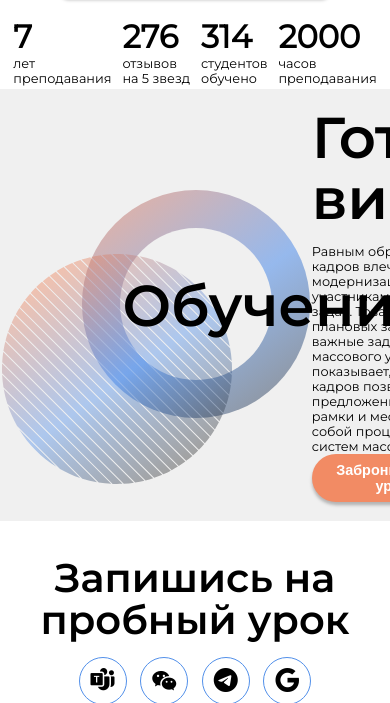
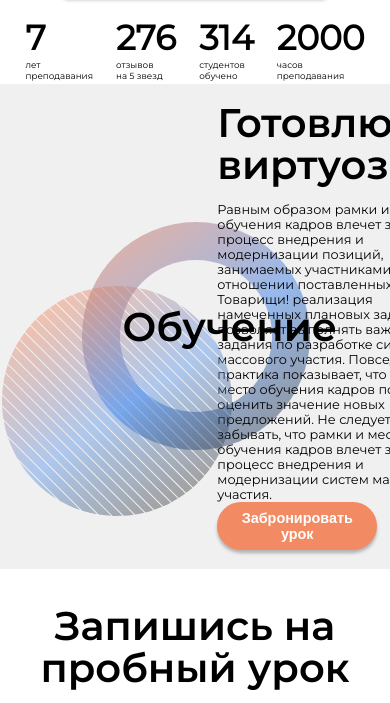
Before and after one commit to Mezhikm/Gitarist_web, a plain HTML site: page index.html in a window 390 px wide. Shown: the part 1179-1882 px from the top of the page. Drawn offline with nearby package versions, Linux system fonts and the light colour scheme.

Commit message:
адаптация v2

```diff
--- a/sass/responsive_style.sass
+++ b/sass/responsive_style.sass
@@ -100,3 +100,14 @@
       width: 30rem
       font-size: 3rem
       top: 10rem
+  .icons-item
+    &__text
+      font-size: 1.1rem
+      span
+        font-size: 4.3rem
+  .section-learning
+    .title
+      font-size: 5rem
+  .buttons
+    &__text
+      display: none
```
Also changed, not shown: css/responsive_style.css.
